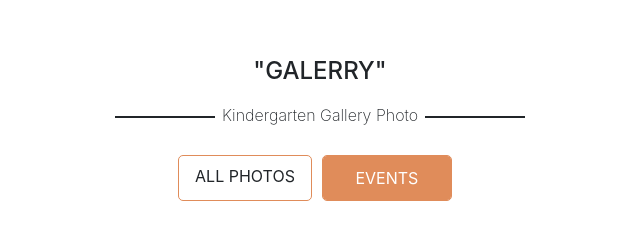
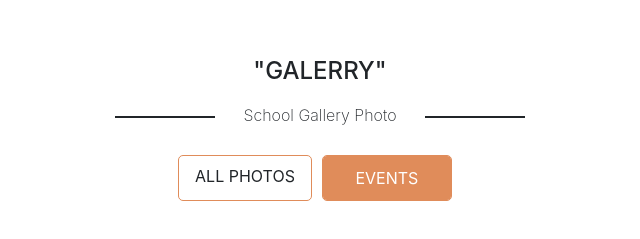
Before and after one commit to risqir57/abc_kids, a plain HTML site: page Abc-Kids/index.html in a window 1280 px wide. Shown: the part 2232-2471 px from the top of the page, 320-960 px from the left. Drawn offline with nearby package versions, Linux system fonts and the light colour scheme; files whose address does not match are found by name.

Commit message:
update css and file html

```diff
--- a/Abc-Kids/index.html
+++ b/Abc-Kids/index.html
@@ -198,7 +198,7 @@
   <section class="wrapper-padding galerry tabindex" id="gallery">
     <div class="container">
       <h4>"GALERRY"</h4>
-      <h6>Kindergarten Gallery Photo</h6>
+      <h6>School Gallery Photo</h6>
       <div class="tab-gallery">
         <ul class="nav nav-pills justify-content-center mb-3" id="pills-tab" role="tablist">
           <li class="nav-item">
@@ -393,17 +393,14 @@
 <script src="komponen/js/owl.carousel.min.js"></script>
 <script>
   $(document).ready(function () {
-
     // // Scroll menubar fixed
     $(window).scroll(function () {
       var sticky = $('.menu-bar'),
         scroll = $(window).scrollTop();
-
       if (scroll >= 40) sticky.addClass('fixed');
       else sticky.removeClass('fixed');
     });
     // // Scroll menubar fixed
-
     // Achievement
     var owl = $('.owl-carousel.owl-achievement');
     owl.owlCarousel({
@@ -450,8 +447,6 @@
       }
     });
     // End Gallery
-
-
     // Sidebar
     $('#open-sidebar').click(function () {
       $('#sidebar').show();
@@ -460,7 +455,6 @@
       $('#sidebar').hide();
     });
     // End Sidebar
-
   });
 </script>
 
--- a/Abc-Kids/komponen/css/bayu.css
+++ b/Abc-Kids/komponen/css/bayu.css
@@ -367,6 +367,7 @@
   right: -4px;
   bottom: 0;
 }
+
 /* Section Galelry Tab */
 /* End Section achievement.index */
 /* Section gallery */
```
